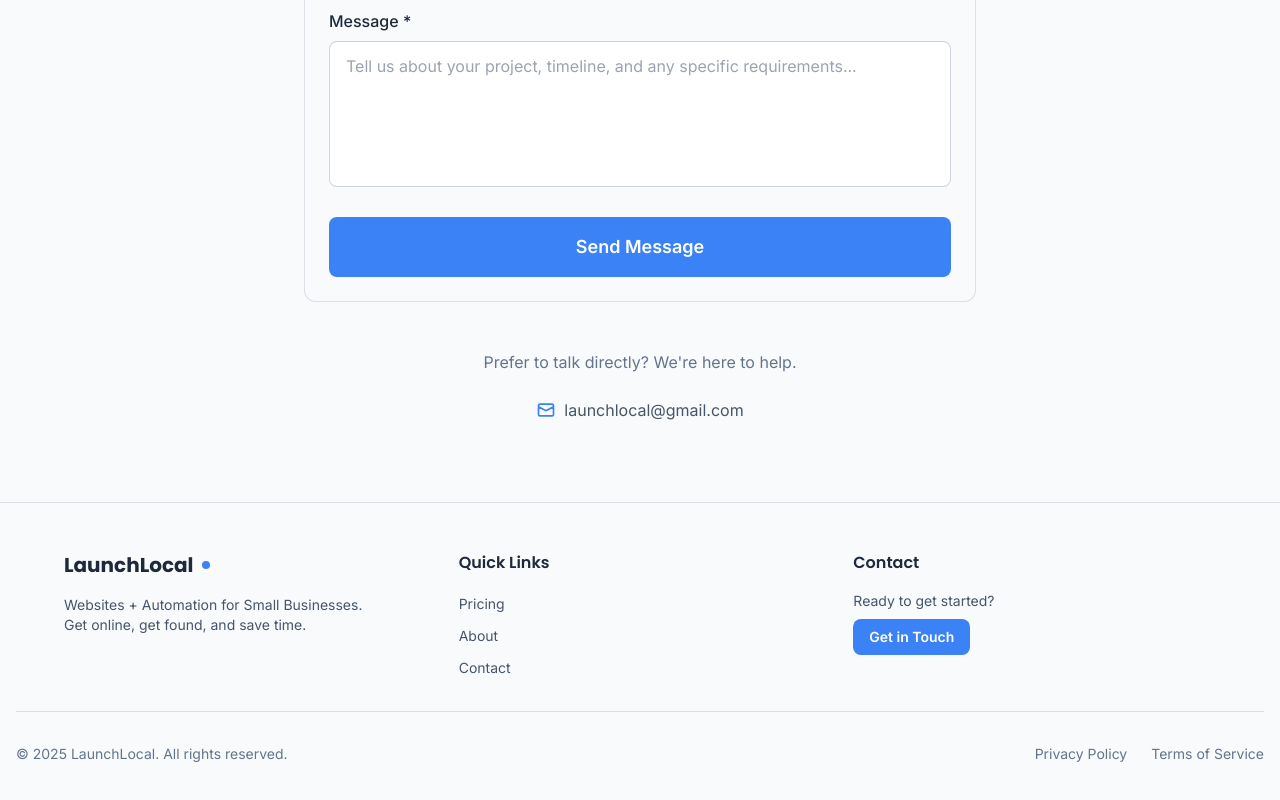
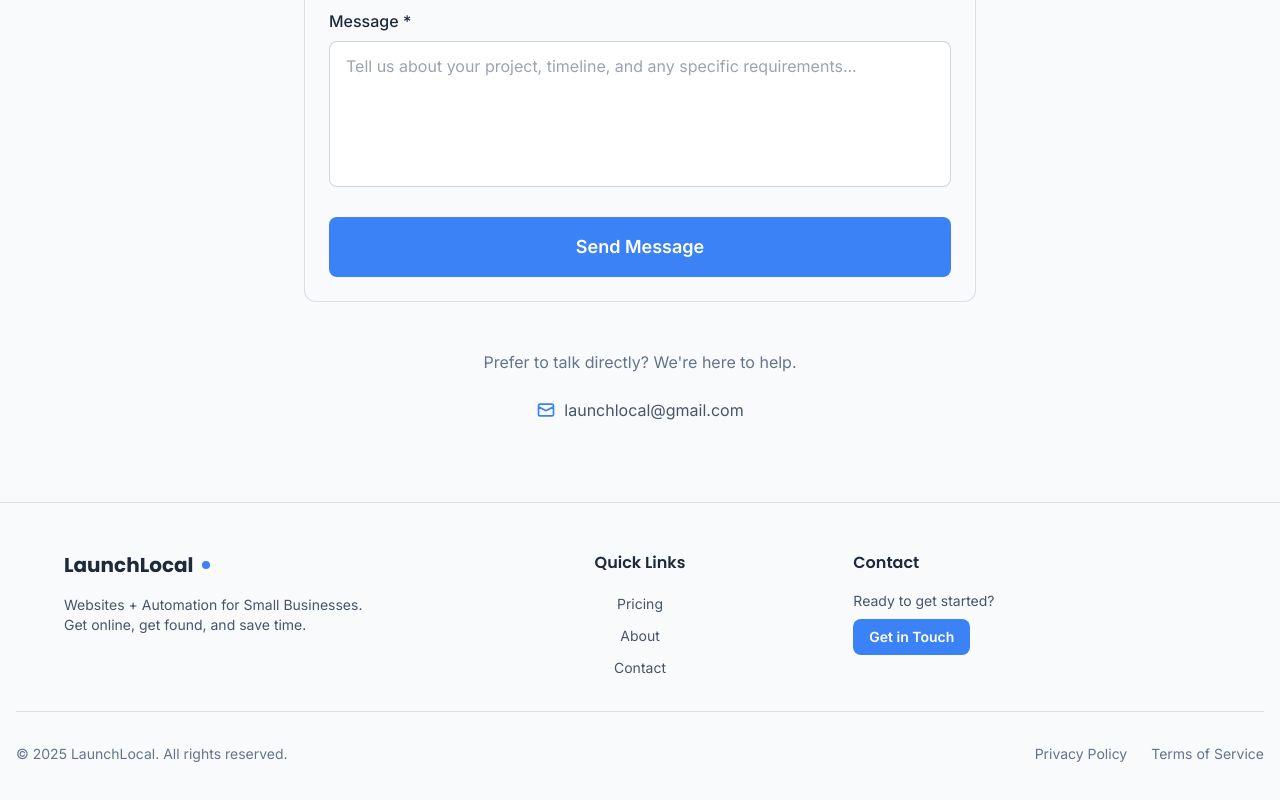
Before and after one commit to Procstar13/LaunchLocal, a Next.js app: page / in a window 1280 px wide. Shown: the part 5728-6528 px from the top of the page. Built offline with nearby package versions, Linux system fonts and the light colour scheme; no server answers.

Commit message:
Improve footer alignment: center Quick Links and adjust Contact column positioning

```diff
--- a/src/components/Footer.tsx
+++ b/src/components/Footer.tsx
@@ -19,7 +19,7 @@ export default function Footer() {
           </div>
 
           {/* Quick Links */}
-          <div className="space-y-4 text-center md:text-left">
+          <div className="space-y-4 text-center">
             <h3 className="text-text-primary font-semibold font-poppins">Quick Links</h3>
             <ul className="space-y-2">
               <li>
@@ -41,7 +41,7 @@ export default function Footer() {
           </div>
 
           {/* Contact Info */}
-          <div className="space-y-4 text-center md:text-left">
+          <div className="space-y-4 text-center md:text-left md:mr-8">
             <h3 className="text-text-primary font-semibold font-poppins">Contact</h3>
             <div className="space-y-2 text-sm font-inter">
               <p className="text-text-secondary">
```
